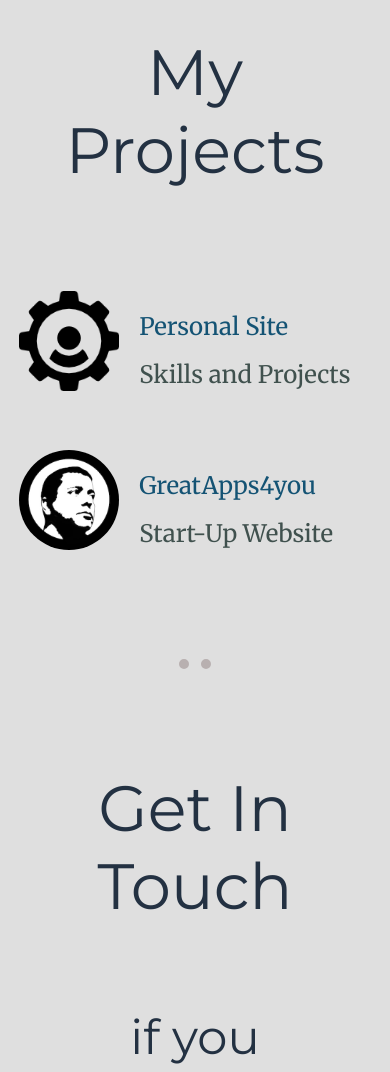
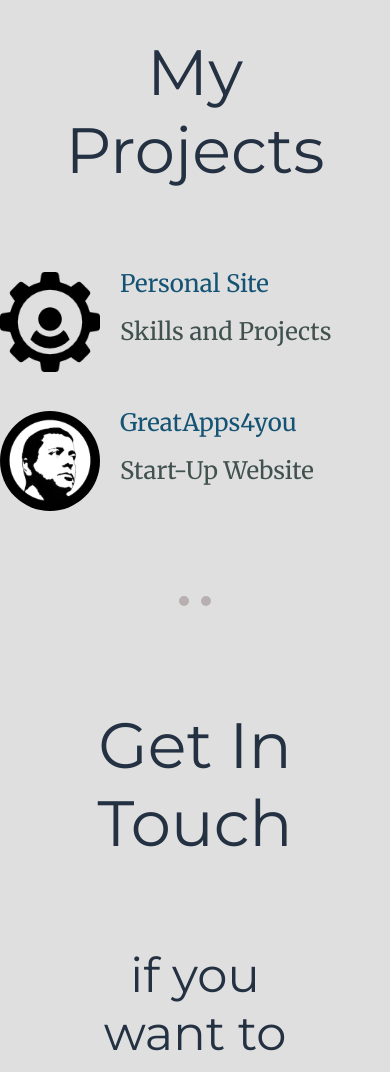
Before and after one commit to rvmagrini/personal, a plain HTML site: page index.html in a window 390 px wide. Shown: the part 3967-5039 px from the top of the page. Drawn offline with Linux system fonts and the light colour scheme.

Commit message:
Add files via upload

```diff
--- a/css/styles.css
+++ b/css/styles.css
@@ -153,11 +153,11 @@ hr {
 }
 
 .p-site {
-  padding: 3%;
+  padding: 0 0 3% 0;
 }
 
 .great-apps {
-  padding: 3%;
+  padding: 0 0 3% 0;
 }
 
 
@@ -270,6 +270,10 @@ hr {
     width: 100px;
   }
 
+  .p-projects {
+      line-height: 1;
+  }
+
 
 
 }
```
